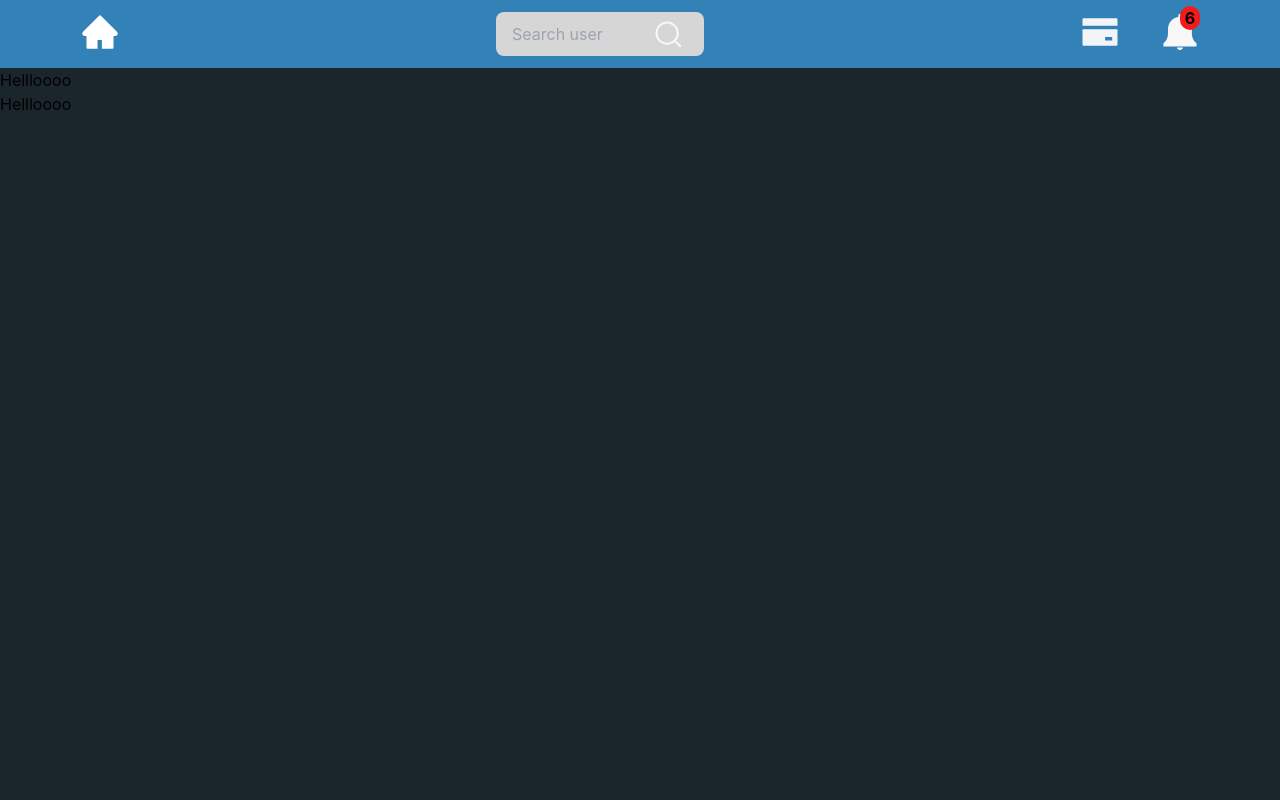
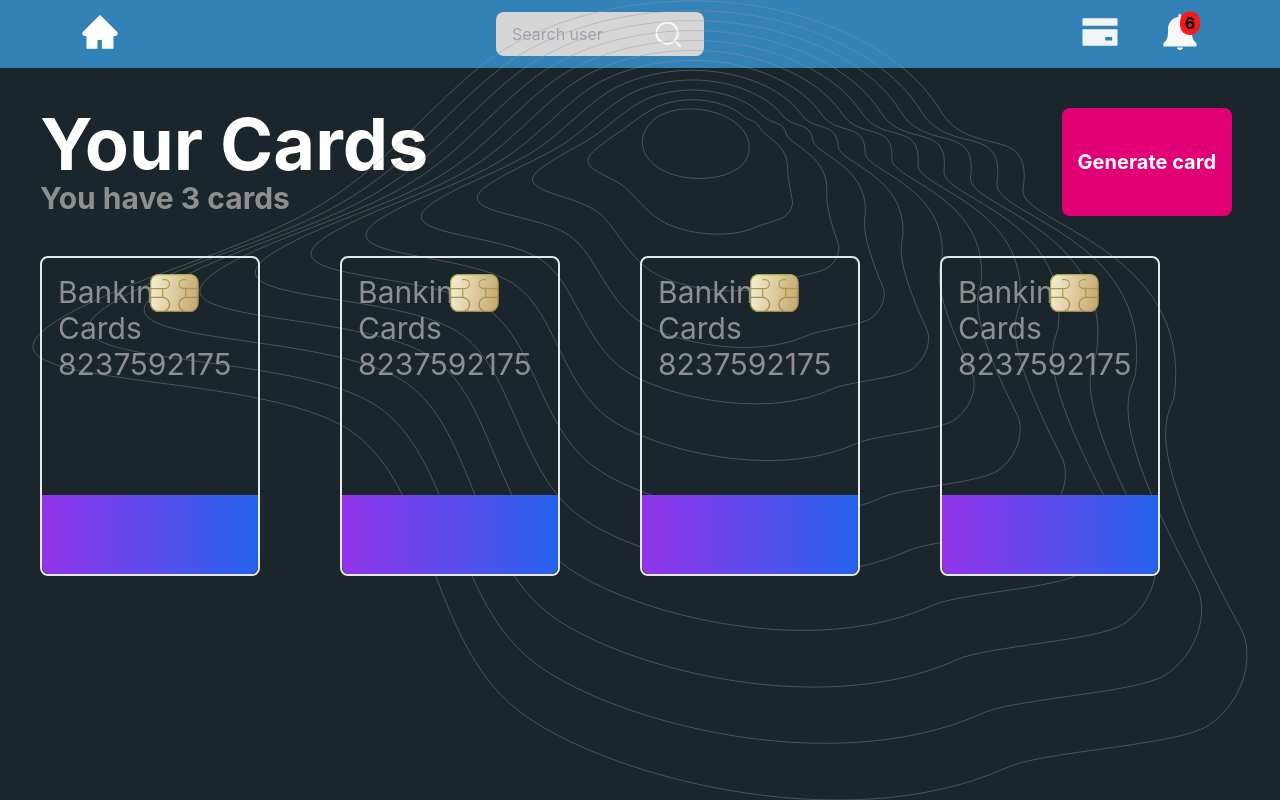
Before and after one commit to WeissDotEXE/frontend-banking-app, a React (Create React App) app: page /cards in a window 1280 px wide. Built offline with nearby package versions, Linux system fonts and the light colour scheme; what reduxjs-toolkit-persist would draw is missing.

Commit message:
card page update

```diff
--- a/src/components/BankingCardItem/BankingCardItem.module.scss
+++ b/src/components/BankingCardItem/BankingCardItem.module.scss
@@ -1 +1,4 @@
-.BankingCardItem {}
+.BankingCardItem {
+    width: 100rem;
+    // height: 20rem;
+}
--- a/src/components/BankingCardItem/BankingCardItem.tsx
+++ b/src/components/BankingCardItem/BankingCardItem.tsx
@@ -1,6 +1,8 @@
 import React, { FC } from "react";
 import styles from "./BankingCardItem.module.scss";
 import cn from "classnames";
+import { RegularSubtitle } from "components/Typography/Typography";
+import cardSim from "assets/icons/cardSimIcon.svg";
 
 interface BankingCardItemProps {
     id: string;
@@ -17,13 +19,42 @@ const BankingCardItem: FC<BankingCardItemProps> = (props) => {
         props;
 
     const rootCls = cn(
+        styles.BankingCardItem,
         type === "premium" ? styles.premiumCard : styles.normalCard,
-        className
+        className,
+        "rounded-lg",
+        "w-2/5",
+        "h-80",
+        "relative",
+        "border-2",
+        "mr-20",
+        "mb-2",
+        "p-4"
+    );
+
+    const bottomPartCls = cn(
+        styles.bottomPart,
+        "absolute",
+        "bg-gradient-to-r from-purple-600 to-blue-600",
+        "bottom-0",
+        "left-0",
+        "w-full",
+        "h-1/4",
+        "rounded-b-lg"
     );
 
     return (
         <div className={rootCls} data-testid="BankingCards">
-            Hellloooo
+            <div className="text-gray-950 grid grid-cols-2">
+                <div className="">
+                    <RegularSubtitle position={"text-left"}>
+                        Banking Cards
+                    </RegularSubtitle>
+                    <RegularSubtitle>8237592175</RegularSubtitle>
+                </div>
+                <img className="" src={cardSim} />
+            </div>
+            <div className={bottomPartCls}></div>
         </div>
     );
 };
--- a/src/components/FriendsCard/FriendsCard.tsx
+++ b/src/components/FriendsCard/FriendsCard.tsx
@@ -63,7 +63,7 @@ const FriendsCard: FC<FriendsCardProps> = (props: FriendsCardProps) => {
             <RegularSubtitle bold color={"gray-950"} className="mb-10">
                 Friends
             </RegularSubtitle>
-            <div className="grid grid-cols-3 h-32 overflow-x-auto md:flex overflow-y-auto">
+            <div className="grid grid-cols-3 h-32 overflow-x-auto md:flex md:overflow-y-auto">
                 {friendList.map((item, index) => {
                     return (
                         <FriendItem
--- a/src/pages/BankingCards/BankingCards.tsx
+++ b/src/pages/BankingCards/BankingCards.tsx
@@ -2,14 +2,53 @@ import React, { FC } from "react";
 import styles from "./BankingCards.module.scss";
 import cn from "classnames";
 import BankingCardItem from "components/BankingCardItem/BankingCardItem";
+import { RegularSubtitle } from "components/Typography/Typography";
+import Button from "components/Button/Button";
+import background from "assets/images/cardsBackground.svg";
 
 interface BankingCardsProps {
     className?: string;
 }
 
 const BankingCards: FC<BankingCardsProps> = (props: BankingCardsProps) => {
+    const rootCls = cn(styles.rootCls, "p-4 md:p-10");
+    const cardsCls = cn(styles.cards, "flex md:overflow-y-auto");
     return (
-        <div>
+        <div className={rootCls}>
+            <img
+                src={background}
+                className="absolute top-0 left-0 h-full w-full"
+            />
+            <div className="flex justify-between mb-10">
+                <div className="">
+                    <RegularSubtitle
+                        position={"text-left"}
+                        bold
+                        color={"white-950"}
+                        className="text-7xl"
+                    >
+                        Your Cards
+                    </RegularSubtitle>
+                    <RegularSubtitle
+                        color={"gray-950"}
+                        bold
+                        className="text-3xl"
+                        position={"text-left"}
+                    >
+                        You have 3 cards
+                    </RegularSubtitle>
+                </div>
+                <Button>Generate card</Button>
+            </div>
+            <div className={cardsCls}>
+                <BankingCardItem
+                    id="hello"
+                    type="premium"
+                    cardNumber={7239648713264933}
+                    name="John John"
+                    expireDate="03/23"
+                    processing="visa"
+                />
                 <BankingCardItem
                     id="hello"
                     type="premium"
@@ -26,6 +65,15 @@ const BankingCards: FC<BankingCardsProps> = (props: BankingCardsProps) => {
                     expireDate="03/23"
                     processing="visa"
                 />
+                <BankingCardItem
+                    id="hello"
+                    type="premium"
+                    cardNumber={7239648713264933}
+                    name="John John"
+                    expireDate="03/23"
+                    processing="mastercard"
+                />
+            </div>
         </div>
     );
 };
```
Also changed, not shown: src/assets/icons/cardSimIcon.svg (added). Lines whose indentation alone changed are shown as unchanged.
